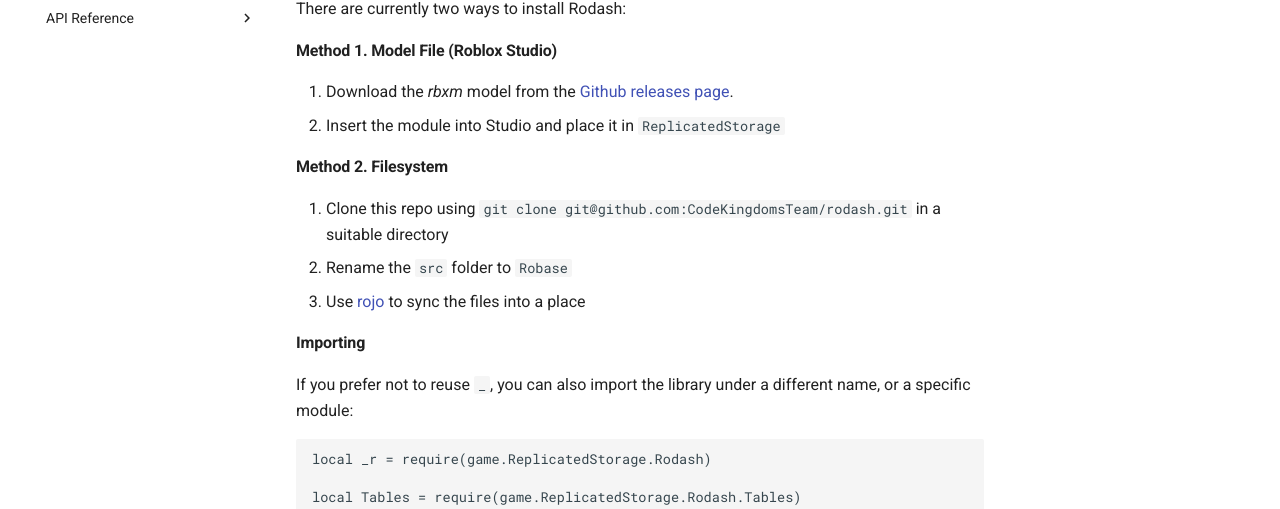
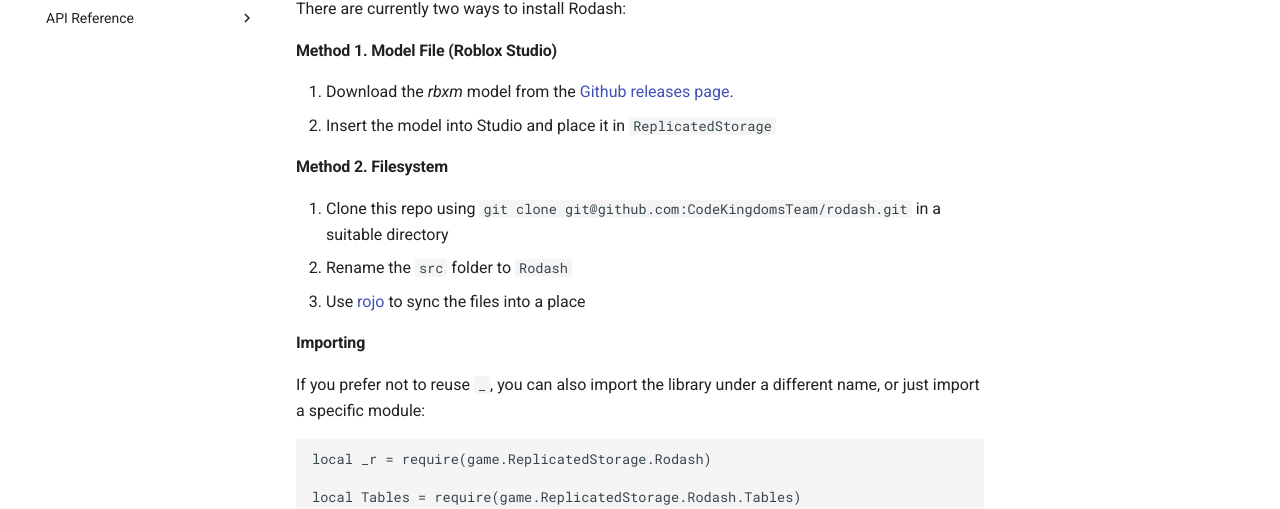
Before and after one commit to CodeKingdomsTeam/rodash, an MkDocs documentation site: the page built from docs/index.md, in a window 1280 px wide and 900 px high, scrolled down 690 px. Shown: the part 144-653 px from the top of the window. Built offline with MkDocs 1.6.1 and Material for MkDocs 9.7.7, drawn with Linux system fonts in a browser that asks for light colours; comment, search, counter and statistics services are not loaded.

Commit message:
Continued PR fixes

````diff
--- a/docs/index.md
+++ b/docs/index.md
@@ -27,17 +27,17 @@
 #### **Method 1. Model File (Roblox Studio)**
 
 1. Download the _rbxm_ model from the [Github releases page](https://github.com/CodeKingdomsTeam/rodash/releases).
-1. Insert the module into Studio and place it in `ReplicatedStorage`
+1. Insert the model into Studio and place it in `ReplicatedStorage`
 
 #### **Method 2. Filesystem**
 
 1. Clone this repo using `git clone git@github.com:CodeKingdomsTeam/rodash.git` in a suitable directory
-1. Rename the `src` folder to `Robase`
+1. Rename the `src` folder to `Rodash`
 1. Use [rojo](https://github.com/LPGhatguy/rojo) to sync the files into a place
 
 #### Importing
 
-If you prefer not to reuse `_`, you can also import the library under a different name, or a specific module:
+If you prefer not to reuse `_`, you can also import the library under a different name, or just import a specific module:
 
 ```
 local _r = require(game.ReplicatedStorage.Rodash)
````
Also changed, not shown: default.project.json (+4 -4 lines), 2 other files.
